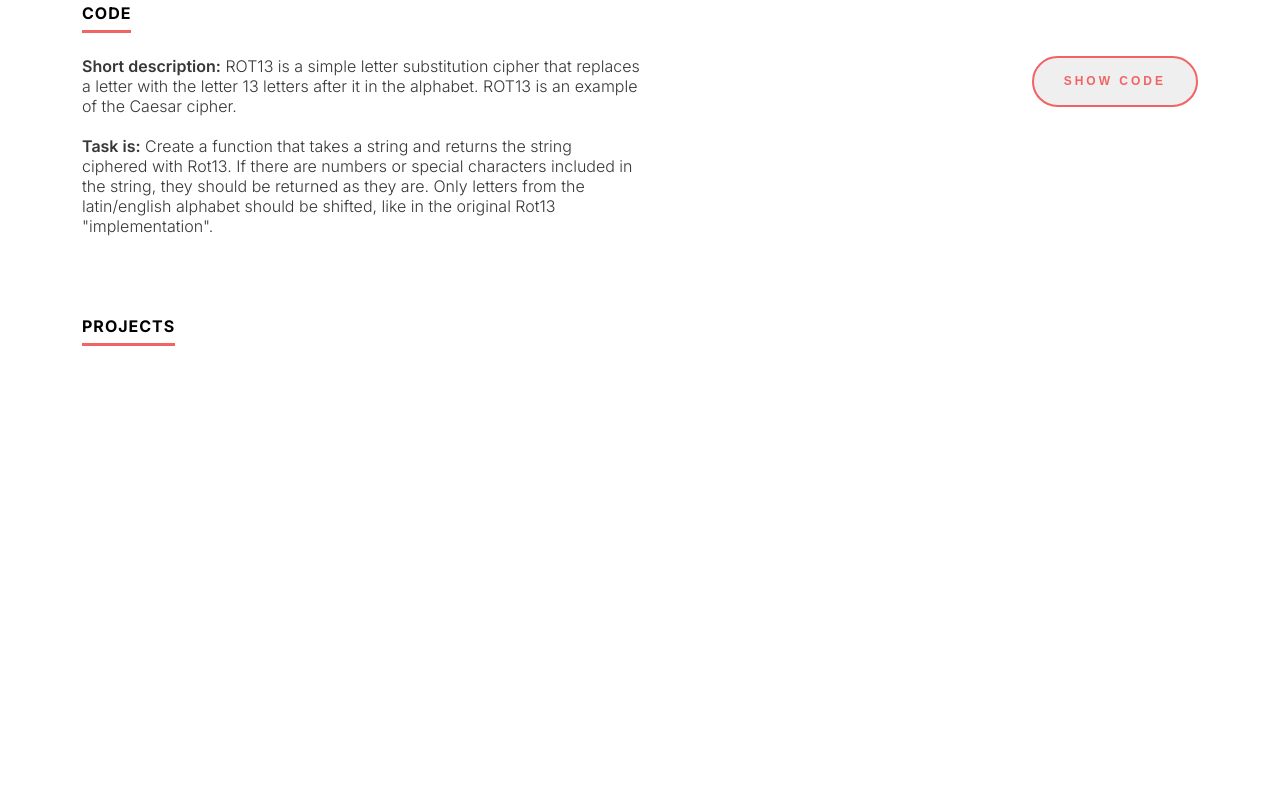
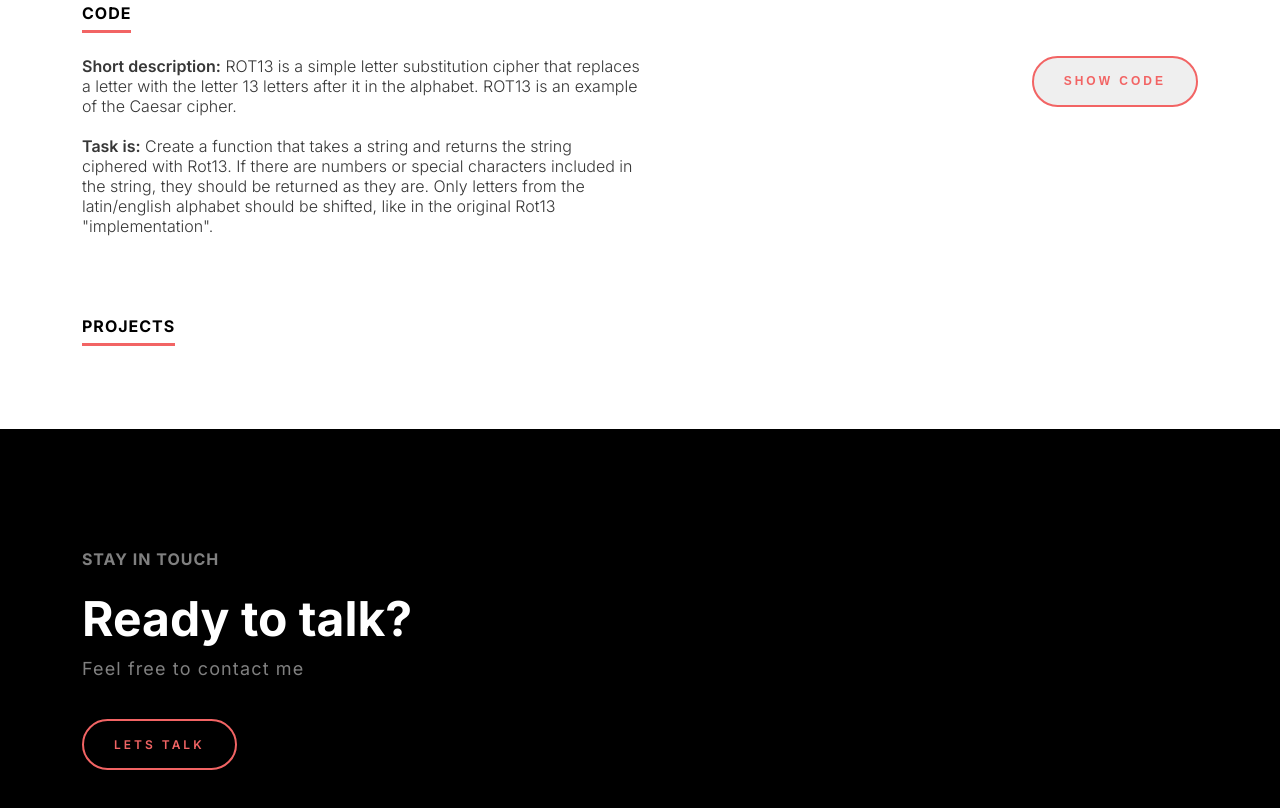
Before and after one commit to nooraiym/rsschool-cv, a plain HTML site: page index.html in a window 1280 px wide. Shown: the part 1184-1992 px from the top of the page. Before the commit the page ends 1673 px from the top, so only its background shows below. Drawn offline with Linux system fonts and the light colour scheme.

Commit message:
feat: add contacts section

```diff
--- a/index.html
+++ b/index.html
@@ -157,6 +157,14 @@
     </section>
 
     <section class="contactInfo">
+        <div class="container">
+            <div class="contacts">
+                <span>Stay in touch</span>
+                <h4>Ready to talk?</h4>
+                <p>Feel free to contact me</p>
+                <a href="mailto:test@test.com" class="button">Lets Talk</a>
+            </div>
+        </div>
     </section>
 
     <footer>
--- a/style.css
+++ b/style.css
@@ -258,6 +258,44 @@ button, .button {
 
 /* --------------------- PROJECTS */
 
+
+/* --------------------- CONTACTS */
+.contactInfo {
+  background-color: #000;
+  padding: 120px 0;
+}
+
+.contacts {
+  display: flex;
+  flex-direction: column;
+  align-items: flex-start;
+}
+
+.contacts span {
+  color: rgba(255, 255, 255, 0.5);
+  text-transform: uppercase;
+  font-weight: 700;
+  font-size: 16px;
+  letter-spacing: 1px;
+  display: block;
+  padding-bottom: 20px;
+}
+
+.contacts h4 {
+  color: #FFF;
+  font-size: 48px;
+  font-weight: 700;
+  margin-bottom: 10px;
+}
+
+.contacts p {
+  letter-spacing: 1.13px;
+  color: rgba(255, 255, 255, 0.5);
+  font-size: 18px;
+  margin-bottom: 40px;
+}
+
+
 /* MEDIA */
 @media (min-width: 576px) {
   .container {
```
